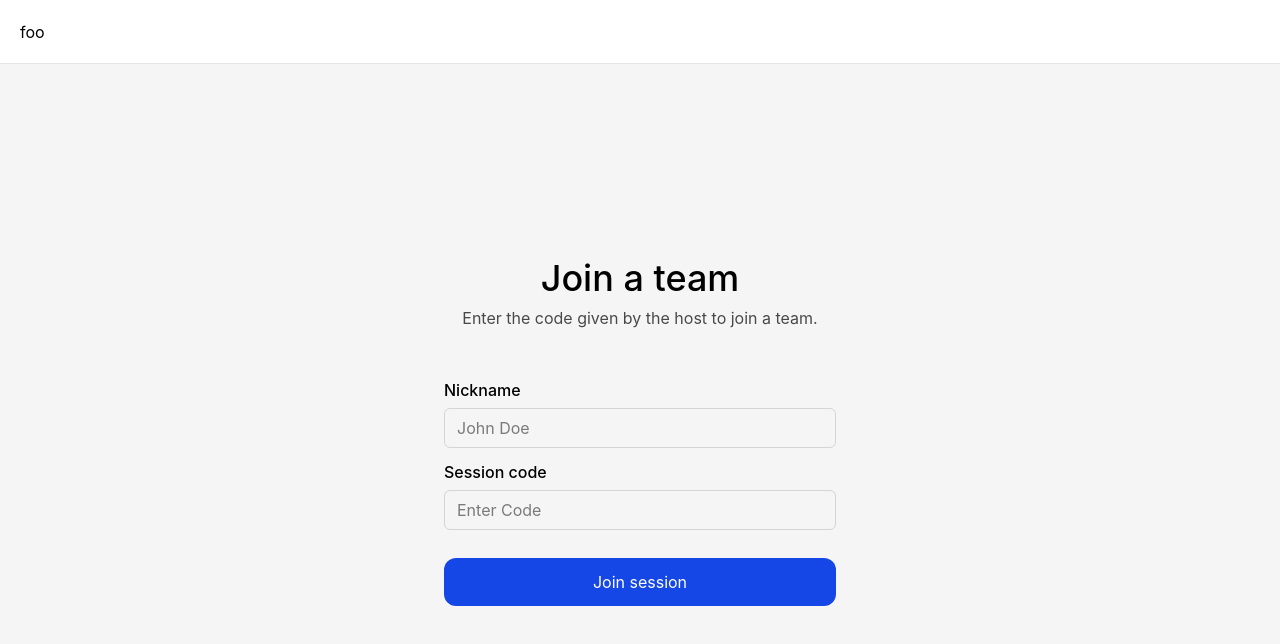
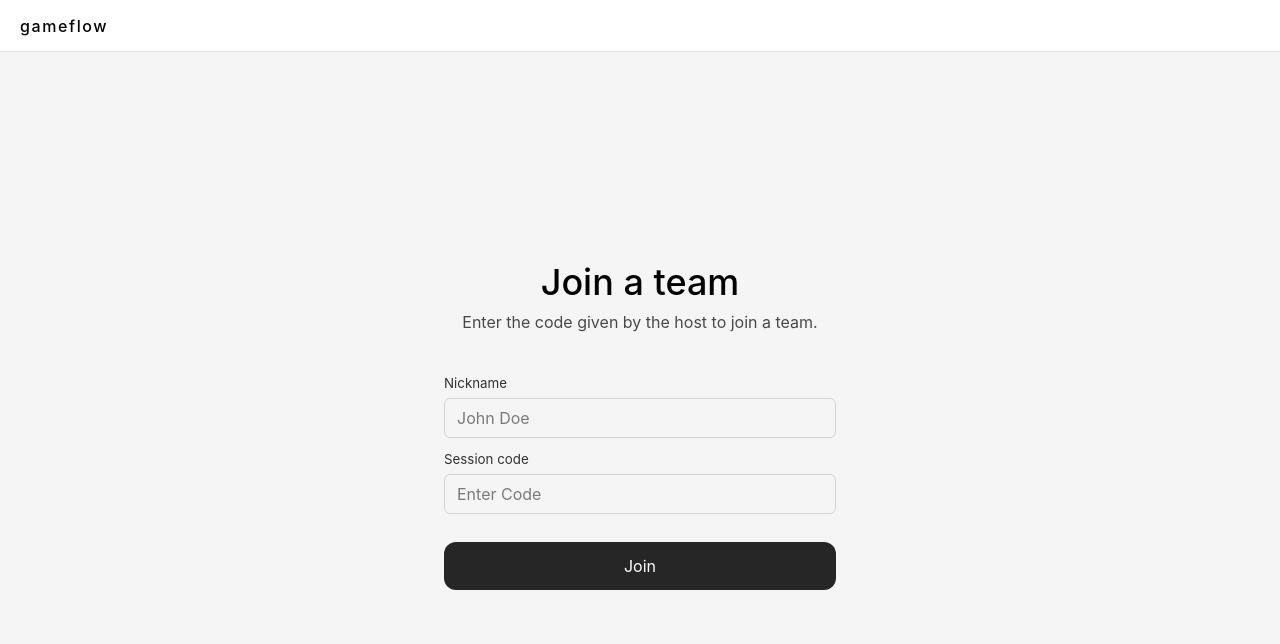
Before and after one commit to khalid3385/gameflow4, a React (Vite) app in the folder RestaurantSim-frontend/: page /join in a window 1280 px wide. Shown: the top 644 px of the page. Built offline with nearby package versions, Linux system fonts and the light colour scheme.

Commit message:
finished join session page - added react router for better error handling and easier submitting

```diff
--- a/RestaurantSim-frontend/package.json
+++ b/RestaurantSim-frontend/package.json
@@ -13,6 +13,7 @@
     "@tailwindcss/vite": "^4.3.3",
     "react": "^19.2.8",
     "react-dom": "^19.2.8",
+    "react-hook-form": "^7.91.0",
     "react-router": "^7.18.4",
     "react-router-dom": "^7.18.4",
     "tailwindcss": "^4.3.3"
--- /dev/null
+++ b/RestaurantSim-frontend/src/comps/pages/CreateSession.tsx
@@ -0,0 +1,92 @@
+import { useState } from "react";
+import { useForm, type SubmitHandler } from "react-hook-form";
+import FormCard, { FormHeader } from "../util/FormCard";
+
+type CreatedSession = {
+  id: number;
+  joinCode: string;
+  createdAtUtc: string;
+};
+
+type FormFields = {
+  code: string;
+};
+
+const CreateSession = () => {
+  const [session, setSession] = useState<CreatedSession | null>(null);
+  const [message, setMessage] = useState("");
+  const [busy, setBusy] = useState(false);
+
+  const {
+    register,
+    handleSubmit,
+    setError,
+    formState: { errors, isSubmitting },
+  } = useForm<FormFields>();
+
+  const onSubmit: SubmitHandler<FormFields> = async (data) => {};
+
+  async function createSession() {
+    setBusy(true);
+    setMessage("");
+
+    try {
+      const response = await fetch("/sessions", {
+        method: "POST",
+        headers: { "Content-Type": "application/json" },
+        credentials: "include",
+        body: JSON.stringify({}),
+      });
+
+      if (response.status === 401) {
+        setMessage("Log in as a creator first.");
+        return;
+      }
+
+      if (!response.ok) {
+        setMessage("Could not create the session.");
+        return;
+      }
+
+      const created: CreatedSession = await response.json();
+      setSession(created);
+    } catch {
+      setMessage("Could not reach the server.");
+    } finally {
+      setBusy(false);
+    }
+  }
+
+  return (
+    <div className="flex flex-1 items-center justify-center">
+      <FormCard width="w-110">
+        <FormHeader
+          title="Create a session"
+          description="Enter the code given by the host to join a team."
+          marginBottom="2rem"
+        />
+      </FormCard>
+    </div>
+    //  <section>
+    //    <h2>Create a session</h2>
+
+    //    <button
+    //      type="button"
+    //      disabled={busy}
+    //      onClick={() => void createSession()}
+    //    >
+    //      {busy ? 'Creating…' : 'Create session'}
+    //    </button>
+
+    //    {session && (
+    //      <p>
+    //        Session {session.id} — Join code: <strong>{session.joinCode}</strong>
+    //      </p>
+    //    )}
+
+    //    <p role="status">{message}</p>
+    //  </section>
+  );
+};
+
+export default CreateSession;
--- a/RestaurantSim-frontend/src/comps/pages/JoinSession.tsx
+++ b/RestaurantSim-frontend/src/comps/pages/JoinSession.tsx
@@ -1,7 +1,15 @@
 import { useState } from "react";
-import FormCard from "../util/FormCard";
+import FormCard, { FormHeader } from "../util/FormCard";
 import TextInput from "../util/TextInput";
 import Button from "../util/Button";
+import { useForm, type SubmitHandler } from "react-hook-form";
+import { ErrorMessage } from "../util/TextInput";
+
+type FormFields = {
+  code: string;
+  nickname: string;
+  request: string;
+};
 
 type JoinedParticipant = {
   id: number;
@@ -14,24 +22,23 @@ export default function JoinSession() {
   const [participant, setParticipant] = useState<JoinedParticipant | null>(
     null,
   );
-  const [message, setMessage] = useState("");
-  const [busy, setBusy] = useState(false);
 
-  async function join(form: HTMLFormElement) {
-    const data = new FormData(form);
+  const {
+    register,
+    handleSubmit,
+    setError,
+    formState: { errors, isSubmitting },
+  } = useForm<FormFields>();
 
-    setBusy(true);
-    setMessage("");
-    setParticipant(null);
-
+  const onSubmit: SubmitHandler<FormFields> = async (data) => {
     try {
       const response = await fetch("/sessions/join", {
         method: "POST",
         headers: { "Content-Type": "application/json" },
         credentials: "omit",
         body: JSON.stringify({
-          joinCode: String(data.get("joinCode") ?? "").trim(),
-          nickname: String(data.get("nickname") ?? "").trim(),
+          joinCode: String(data.code ?? "").trim(),
+          nickname: String(data.nickname ?? "").trim(),
         }),
       });
 
@@ -40,85 +47,89 @@ export default function JoinSession() {
           .json()
           .catch(() => null);
 
-        setMessage(problem?.error ?? "Could not join the session.");
+        setError("code", {
+          type: "custom",
+          message: problem?.error ?? "Could not join the session.",
+        });
         return;
       }
 
       const joined: JoinedParticipant = await response.json();
       setParticipant(joined);
-      form.reset();
     } catch {
-      setMessage("Could not reach the server.");
-    } finally {
-      setBusy(false);
+      setError("request", {
+        type: "custom",
+        message: "Could not reach the server, try again later.",
+      });
     }
-  }
+  };
 
   return (
     <div className="flex flex-1 items-center justify-center">
       <FormCard width="w-110">
-
-        {!participant ?
+        {!participant ? (
           <>
-
-
-        <div className="mb-10 text-center">
-          <h2 className="text-4xl mb-2 font-medium">Join a team</h2>
-          <p className="opacity-70">
-            Enter the code given by the host to join a team.
-          </p>
-        </div>
-
+            <FormHeader
+              title="Join a team"
+              description="Enter the code given by the host to join a team."
+              marginBottom="2rem"
+            />
             <form
               className="flex flex-col gap-3"
-          onSubmit={(event) => {
-            event.preventDefault();
-            void join(event.currentTarget);
-          }}
+              onSubmit={handleSubmit(onSubmit)}
             >
               <TextInput
+                {...register("nickname", {
+                  required: "Nickname can not be empty",
+                })}
+                errorContent={errors?.nickname?.message}
                 placeholder="John Doe"
                 labelContent={"Nickname"}
                 name="nickname"
                 maxLength={30}
-            required
+                // required
               />
               <TextInput
+                {...register("code", {
+                  required: "Code can not be empty",
+
+                  pattern: {
+                    value: /[0-9]{6}/,
+                    message: "Enter a valid code.",
+                  },
+                })}
                 placeholder="Enter Code"
-            errorContent={message}
-            className={message && " border-red-500! "}
+                errorContent={errors?.code?.message}
                 labelContent={"Session code"}
-            name="joinCode"
+                name="code"
                 type="text"
                 inputMode="numeric"
-            pattern="[0-9]{6}"
                 maxLength={6}
-            required
+                // required
               />
 
               <Button
-            className="bg-blue-700 text-white h-12 mt-4"
+                className="bg-neutral-800 hover:bg-neutral-700 text-white h-12 mt-4"
                 type="submit"
-            disabled={busy}
+                disabled={isSubmitting}
               >
-            {busy ? "Joining…" : "Join session"}
+                {isSubmitting ? "Joining…" : "Join"}
               </Button>
             </form>
+            {errors?.request && (
+              <ErrorMessage errorContent={errors?.request?.message} />
+            )}
           </>
-
-        :
+        ) : (
           <div className="text-center">
+            <p className="text-6xl text-green-500 mb-4">✓</p>
             <h2 className="text-4xl mb-2 font-medium">
               You joined Session {participant.gameSessionId}
             </h2>
             <p className="opacity-70">Awaiting the host to start the game.</p>
-            <h3 className="mt-10 text-2xl">{participant.nickname}</h3>
+            {/* <h3 className="mt-5 text-2xl">Get ready {participant.nickname}!</h3> */}
           </div>
-          // <p role="status">
-          //   {participant.nickname} joined session {participant.gameSessionId}.
-          //   Participant ID: {participant.id}
-          // </p>
-        }
+        )}
       </FormCard>
     </div>
   );
--- a/RestaurantSim-frontend/src/comps/root/RootLayout.jsx
+++ b/RestaurantSim-frontend/src/comps/root/RootLayout.jsx
@@ -13,7 +13,7 @@ const RootLayout = () => {
       {/* <div className="absolute p-6">
         <Link className="w-full h-full" to="/"></Link>
       </div> */}
-      <main className="bg-neutral-100 w-full pt-16 flex">
+      <main className="bg-neutral-100 w-full pt-13 flex">
       <Outlet />
       </main>
     </div>
@@ -24,9 +24,9 @@ const RootLayout = () => {
 
 const Header = () => {
     return (
-        <header className="h-16 fixed bg-white w-full border-b border-neutral-200">
+        <header className="h-13 fixed bg-white w-full border-b border-neutral-200">
             <div className="flex items-center h-full px-5" >
-                <p>foo </p>
+                <p className="tracking-widest  font-medium">gameflow</p>
             </div>
         </header>
     );
--- a/RestaurantSim-frontend/src/comps/util/FormCard.tsx
+++ b/RestaurantSim-frontend/src/comps/util/FormCard.tsx
@@ -1,7 +1,6 @@
 type FormCard = {
-  width: string;
-  height: string;
-  nickname: string;
+  width?: string;
+  height?: string;
   children: React.ReactNode;
 };
 
@@ -17,3 +16,29 @@ const FormCard = ({ children = null, width = "", height = "" }: FormCard) => {
 };
 
 export default FormCard;
+
+import React from "react";
+
+export const FormHeader = ({
+  title,
+  description,
+  marginBottom,
+}: {
+  title: string;
+  description: string;
+  marginBottom?: string;
+}) => {
+  return (
+    <div
+      style={{
+        marginBottom: marginBottom,
+      }}
+      className="text-center"
+    >
+      <h2 className="text-4xl mb-2 font-medium">{title}</h2>
+      <p className="opacity-70">
+        {description}
+      </p>
+    </div>
+  );
+};
--- a/RestaurantSim-frontend/src/comps/util/TextInput.tsx
+++ b/RestaurantSim-frontend/src/comps/util/TextInput.tsx
@@ -1,11 +1,15 @@
 type FormCard = {
   labelContent: string;
   errorContent: string;
+  className?: string;
+
 };
 
-const TextInput = ({ labelContent, errorContent, ...props }) => {
+const TextInput = ({ labelContent, errorContent, className, ...rest }: FormCard) => {
   let final_class =
-    (props?.className || " ") + ` h-10 border border-1 border-neutral-300 `;
+    (className || " ") +
+    ` h-10 border border-1 border-neutral-300
+    ${errorContent && "border-red-400! bg-red-100! outline-red-400"}`;
 
   if (!final_class.includes("px") && !final_class.includes("p-"))
     final_class += " px-3";
@@ -15,11 +19,31 @@ const TextInput = ({ labelContent, errorContent, ...props }) => {
 
   return (
     <div className="flex flex-col">
-      {labelContent && <label className="mb-1.5 font-medium">{labelContent}</label>}
-      <input {...props} className={final_class} type="text" />
-      {errorContent && <p className="text-red-500  text-[smaller]">{errorContent}</p>}
+      {labelContent && (
+        <label className="mb-1 opacity-80 text-[smaller]">{labelContent}</label>
+      )}
+      <input {...rest} className={final_class} type="text" />
+      {errorContent && (
+        <ErrorMessage errorContent={errorContent}/>
+      )}
     </div>
   );
 };
 
+
+
+export const ErrorMessage = ({errorContent}: {errorContent: string}) => {
+  return (
+    <div className="flex items-center gap-1.5">
+          {/* <div className="rounded-full bg-red-200 text-red-400  w-3.5 h-3.5 flex items-center justify-center">
+            <p className="text-[0.6rem] font-medium">!</p>
+          </div> */}
+          <p className="text-red-400 mt-0.5 text-[smaller]">{errorContent}</p>
+        </div>
+  );
+}
+
+
+
+
 export default TextInput;
--- /dev/null
+++ b/RestaurantSim-frontend/src/hooks/useForm.tsx
@@ -0,0 +1,11 @@
+const useForm = () => {
+
+
+    return (
+        <div>
+
+        </div>
+    );
+}
+
+export default UseForm;
--- a/RestaurantSim-frontend/src/main.tsx
+++ b/RestaurantSim-frontend/src/main.tsx
@@ -10,6 +10,7 @@ import {
   Outlet,
   RouterProvider,
 } from "react-router";
+import CreateSession from "./comps/pages/CreateSession.tsx";
 
 
 const router = createBrowserRouter([
@@ -19,6 +20,7 @@ const router = createBrowserRouter([
     // element: <RootLayout />,
     children: [
       { path: "/join", index: true, element: <JoinSession />}, // landing page goes here
+      { path: "/create", index: true, element: <CreateSession />}, // landing page goes here
 
       { path: "*", element: <h1>page not found :(</h1> }, // not found
       { path: "foo", element: <App /> }, // not found
```
Also changed, not shown: 1 other file (tests, documents, lock files or other folders). Lines whose indentation alone changed are shown as unchanged.
